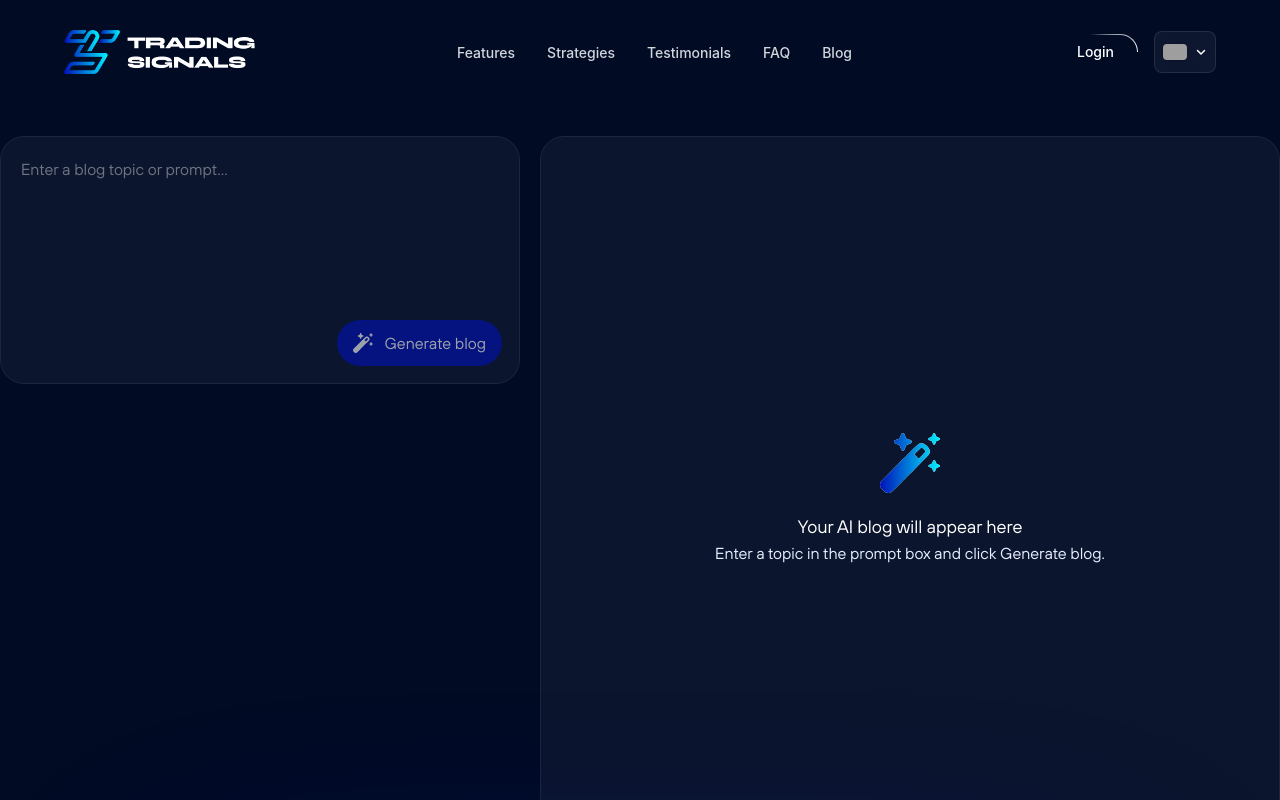
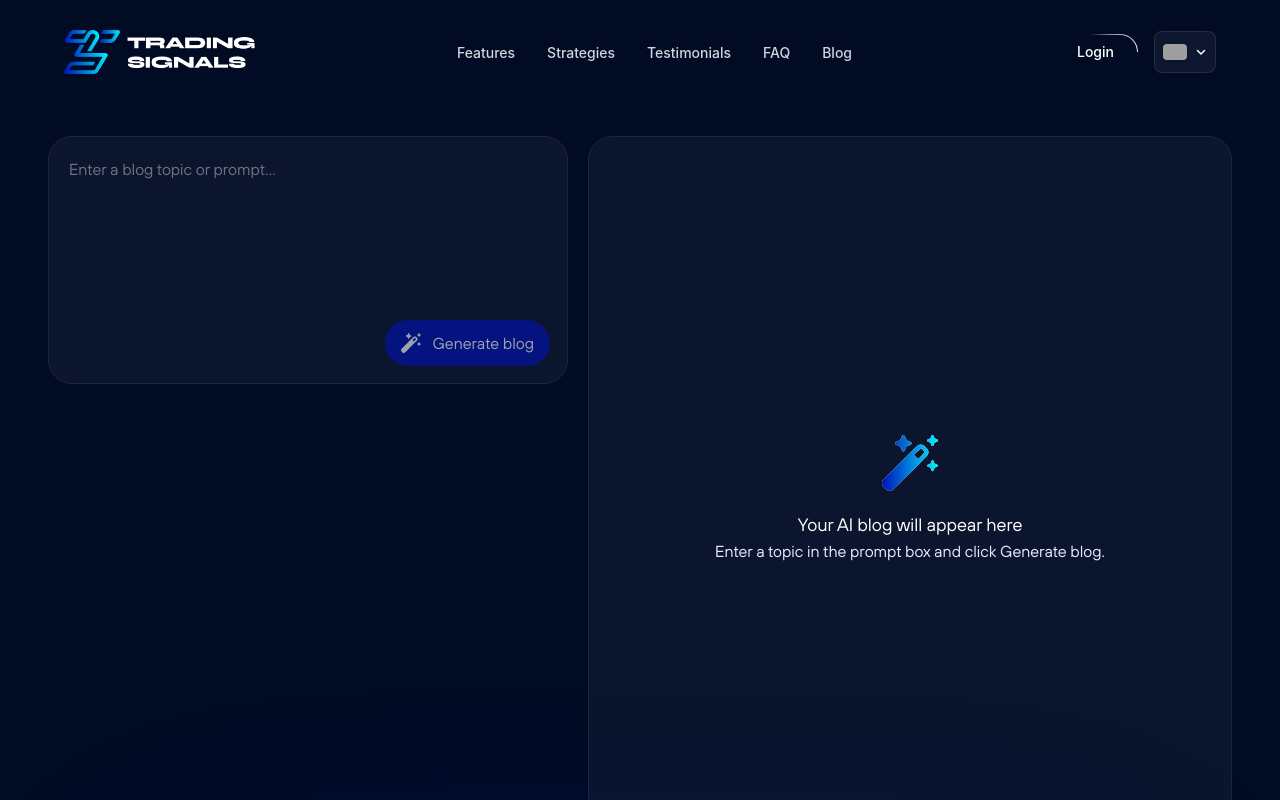
Before and after one commit to shreya-logicgo/tradingsignals-ai, a Next.js app in the folder landing-page/: page /generate-blog in a window 1280 px wide. Shown: the top 800 px of the page. Built offline with nearby package versions, Linux system fonts and the light colour scheme; grey boxes are pictures that could not be loaded.

Commit message:
changes in generate blog

```diff
--- a/landing-page/components/generate-blog/BlogPreviewPanel.tsx
+++ b/landing-page/components/generate-blog/BlogPreviewPanel.tsx
@@ -71,7 +71,7 @@ const BlogPreviewPanel = ({
       <div className="flex-1 min-h-0">
         {isLoading ? (
           <div className="h-full flex flex-col items-center justify-center text-center px-6">
-            <GradientMagicStick className="mb-5 animate-pulse" />
+            <GradientMagicStick className="mb-5 animate-pulse w-12 md:w-14 h-12 md:h-14" />
             <h3 className="text-lg 3xl:text-[22px]">
               {t("generateBlog.loadingTitle")}
             </h3>
@@ -92,7 +92,7 @@ const BlogPreviewPanel = ({
           </div>
         ) : (
           <div className="h-full text-center flex flex-col items-center justify-center px-6">
-            <GradientMagicStick className="mb-5" />
+            <GradientMagicStick className="mb-5 w-12 md:w-14 h-12 md:h-14" />
             <h3 className="text-lg 3xl:text-[22px]">
               {t("generateBlog.emptyTitle")}
             </h3>
--- a/landing-page/components/generate-blog/PromptInputCard.tsx
+++ b/landing-page/components/generate-blog/PromptInputCard.tsx
@@ -11,11 +11,17 @@ type PromptInputCardProps = {
   isLoading: boolean;
 };
 
-const PromptInputCard = ({ prompt, onPromptChange, onGenerate, isLoading }: PromptInputCardProps) => {
+const PromptInputCard = ({
+  prompt,
+  onPromptChange,
+  onGenerate,
+  isLoading,
+}: PromptInputCardProps) => {
   const { t } = useTranslation();
+  const isBtnDisbaled = isLoading || !prompt.trim();
 
   return (
-    <div className="relative xl:sticky xl:top-22.5 max-h-fit mb-5">
+    <div className="relative xl:sticky xl:top-27 max-h-fit mb-4 xl:mb-0">
       <textarea
         value={prompt}
         onChange={(event) => onPromptChange(event.target.value)}
@@ -25,18 +31,22 @@ const PromptInputCard = ({ prompt, onPromptChange, onGenerate, isLoading }: Prom
 
       <button
         type="button"
-        disabled={isLoading || !prompt.trim()}
+        disabled={isBtnDisbaled}
         onClick={onGenerate}
         className="overflow-hidden rounded-full cursor-pointer flex items-center gap-3 text-base absolute bottom-0 inset-e-0 mb-6 me-4.5 bg-dark-blue group disabled:cursor-not-allowed disabled:opacity-60"
       >
         <span className="relative px-4 py-2.75">
           {/* Gradient Layer */}
-          <span className="absolute inset-0 rounded-full opacity-0 transition-opacity duration-500 group-hover:opacity-100 bg-[linear-gradient(90deg,#0012B8_0%,#00F0FF_100%)]"></span>
+          {!isBtnDisbaled && (
+            <span className="absolute inset-0 rounded-full opacity-0 transition-opacity duration-500 group-hover:opacity-100 bg-[linear-gradient(90deg,#0012B8_0%,#00F0FF_100%)]"></span>
+          )}
 
           {/* Content */}
           <span className="relative z-10 flex items-center gap-3 text-sm md:text-base">
             <MagicStickWhite className="w-4 md:w-5 h-4 md:h-5" />{" "}
-            {isLoading ? t("generateBlog.generating") : t("generateBlog.generate")}
+            {isLoading
+              ? t("generateBlog.generating")
+              : t("generateBlog.generate")}
           </span>
         </span>
       </button>
--- a/landing-page/components/generate-blog/index.tsx
+++ b/landing-page/components/generate-blog/index.tsx
@@ -52,7 +52,7 @@ const GenerateBlog = () => {
   };
 
   return (
-    <div className="py-10 xl:flex gap-5 font-hoves px-6 md:px-12 xl:px-0">
+    <div className="py-18 lg:py-10 xl:flex gap-5 font-hoves px-6 md:px-12 3xl:px-0">
       <PromptInputCard
         prompt={prompt}
         onPromptChange={setPrompt}
--- a/landing-page/components/icons/index.tsx
+++ b/landing-page/components/icons/index.tsx
@@ -17,8 +17,8 @@ export const MagicStickWhite = ({ className }: { className?: string }) => (
 
 export const GradientMagicStick = ({ className }: { className?: string }) => (
   <svg
-    width="60"
-    height="60"
+    // width="60"
+    // height="60"
     viewBox="0 0 60 60"
     fill="none"
     xmlns="http://www.w3.org/2000/svg"
```
